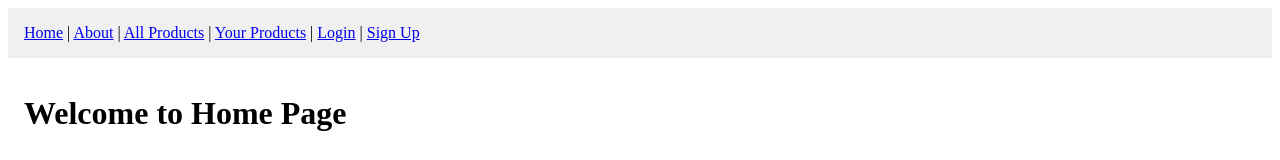
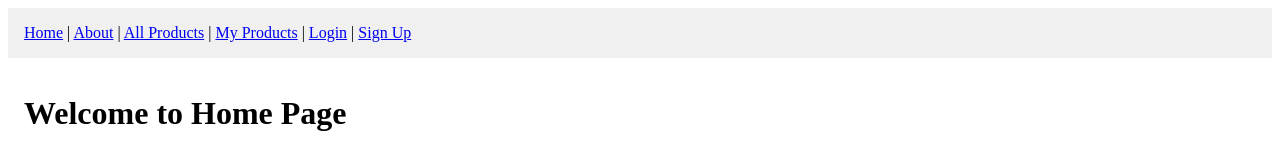
Before and after one commit to manavpanchotiya/BuyBuy, a React (Vite) app in the folder frontend/: page / in a window 1280 px wide. Shown: the top 160 px of the page. Built offline with nearby package versions, Linux system fonts and the light colour scheme.

Commit message:
updated listing

```diff
--- a/frontend/src/App.jsx
+++ b/frontend/src/App.jsx
@@ -12,7 +12,7 @@ export default function App() {
         <Link to="/">Home</Link> |{" "}
         <Link to="/about">About</Link> |{" "}
         <Link to="/products">All Products</Link> |{" "}
-        <Link to="/seller">Your Products</Link> |{" "}
+        <Link to="/seller">My Products</Link> |{" "}
         <Link to="/login">Login</Link> |{" "}
         <Link to="/login">Sign Up</Link>
       </nav>
--- a/frontend/src/pages/Seller.jsx
+++ b/frontend/src/pages/Seller.jsx
@@ -28,7 +28,7 @@ function SellerProducts() {
 
   return (
     <div className="seller-product-container">
-      <h2>Your Listings</h2>
+      <h2>My Listings</h2>
       <Link to="/seller/new">
         <button>Add New Item</button>
       </Link>
```
